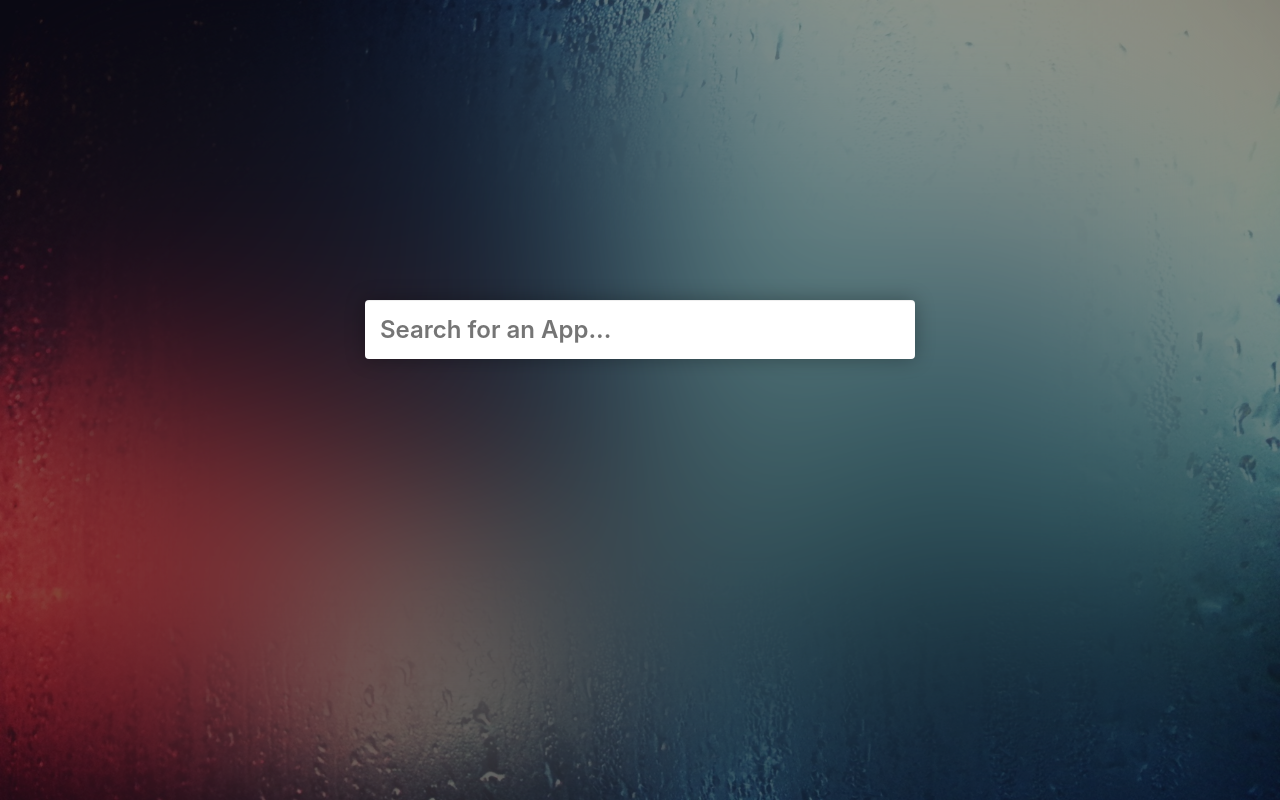
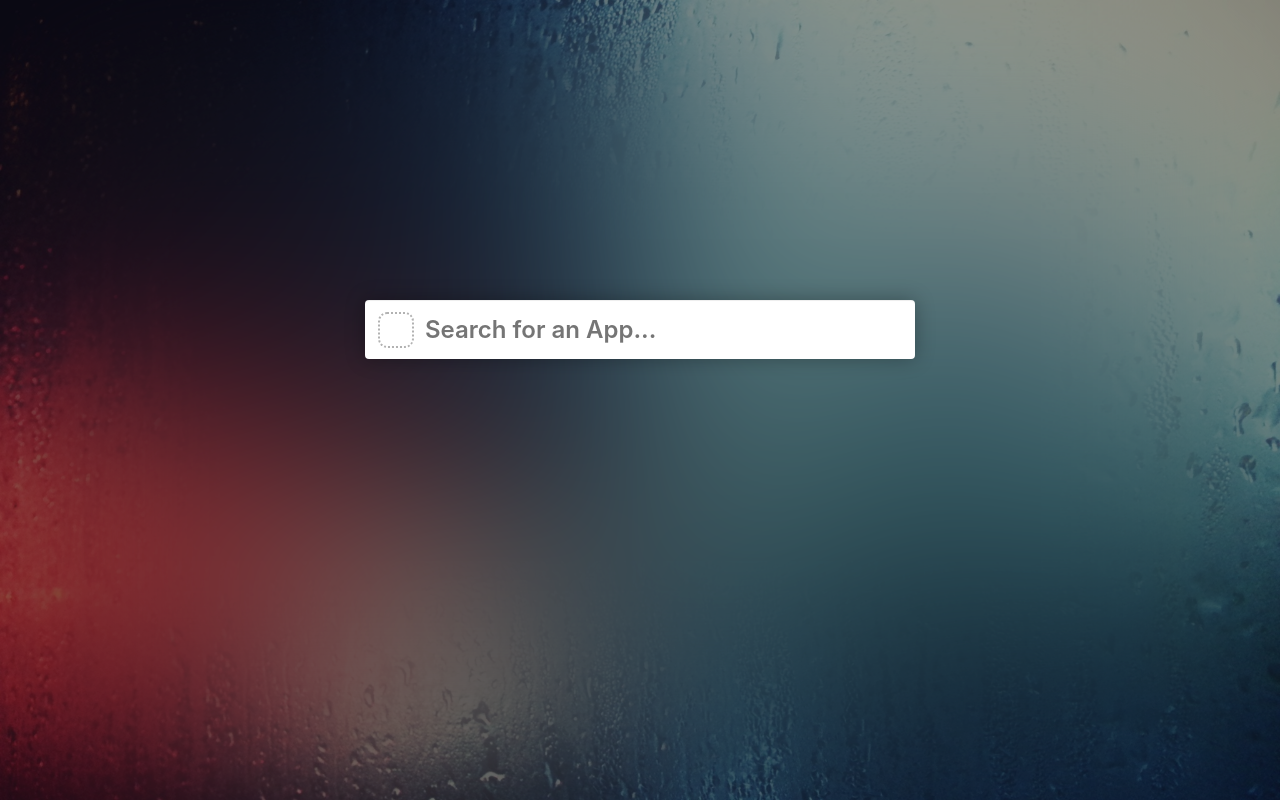
Before and after one commit to apeatling/appstore-grabber, a React (Create React App) app: page / in a window 1280 px wide. Built offline with nearby package versions, Linux system fonts and the light colour scheme.

Commit message:
Start work on app icon holder that will display the app icon in the search bar when an app is selected

```diff
--- a/src/components/App.js
+++ b/src/components/App.js
@@ -22,7 +22,7 @@ class App extends React.Component {
 		const apps = response.data.results.map((app) => {
 			return {
 				key: app.trackId,
-				iconURL: app.artworkUrl100.replace('100x100', '250x250'),
+				iconURL: app.artworkUrl100.replace('100x100', '150x150'),
 				name: app.trackName,
 				creator: app.artistName
 			};
--- /dev/null
+++ b/src/components/AppIconHolder.css
@@ -0,0 +1,11 @@
+.app-icon-holder {
+	position: absolute;
+	top: 12px;
+	left: 13px;
+	width: 32px;
+	height: 32px;
+
+	background: transparent;
+	border: 2px dotted rgba(0, 0, 0, 0.3);
+	border-radius: 9px;
+}
--- /dev/null
+++ b/src/components/AppIconHolder.js
@@ -0,0 +1,10 @@
+import React from 'react';
+import ('./AppIconHolder.css');
+
+const AppIconHolder = () => {
+	return (
+		<div className="app-icon-holder"></div>
+	);
+};
+
+export default AppIconHolder;
--- a/src/components/SearchBar.css
+++ b/src/components/SearchBar.css
@@ -27,7 +27,7 @@
 
 .search-bar input {
 	font-size: 24px;
-	padding: 15px;
+	padding: 15px 15px 15px 60px;
 	border-radius: 4px;
 	border: none;
 	width: 100%;
--- a/src/components/SearchBar.js
+++ b/src/components/SearchBar.js
@@ -1,5 +1,6 @@
 import React from 'react';
 import Spinner from './Spinner';
+import AppIconHolder from './AppIconHolder';
 
 import ('./SearchBar.css');
 
@@ -46,6 +47,10 @@ class SearchBar extends React.Component {
 		}
 	}
 
+	renderAppIconHolder() {
+		return <AppIconHolder />
+	}
+
 	submitForm = () => {
 		if ( this.state.term.length > 0 ) {
 			document.body.classList.add('searching');
@@ -59,16 +64,19 @@ class SearchBar extends React.Component {
 		return (
 			<div className="search-bar">
 				<form onSubmit={this.onFormSubmit}>
+					{this.renderAppIconHolder()}
+
 					<input
 						type="text"
 						value={this.state.term}
 						onChange={this.onInputChange}
 						ref={(input) => { this.searchInput = input; }}
 						placeholder="Search for an App..."
-						spellcheck="false"
-						autocorrect="off"
-						autocapitalize="none"
+						spellCheck="false"
+						autoCorrect="off"
+						autoCapitalize="none"
 					/>
+
 					{this.renderSpinner()}
 				</form>
 			</div>
```
